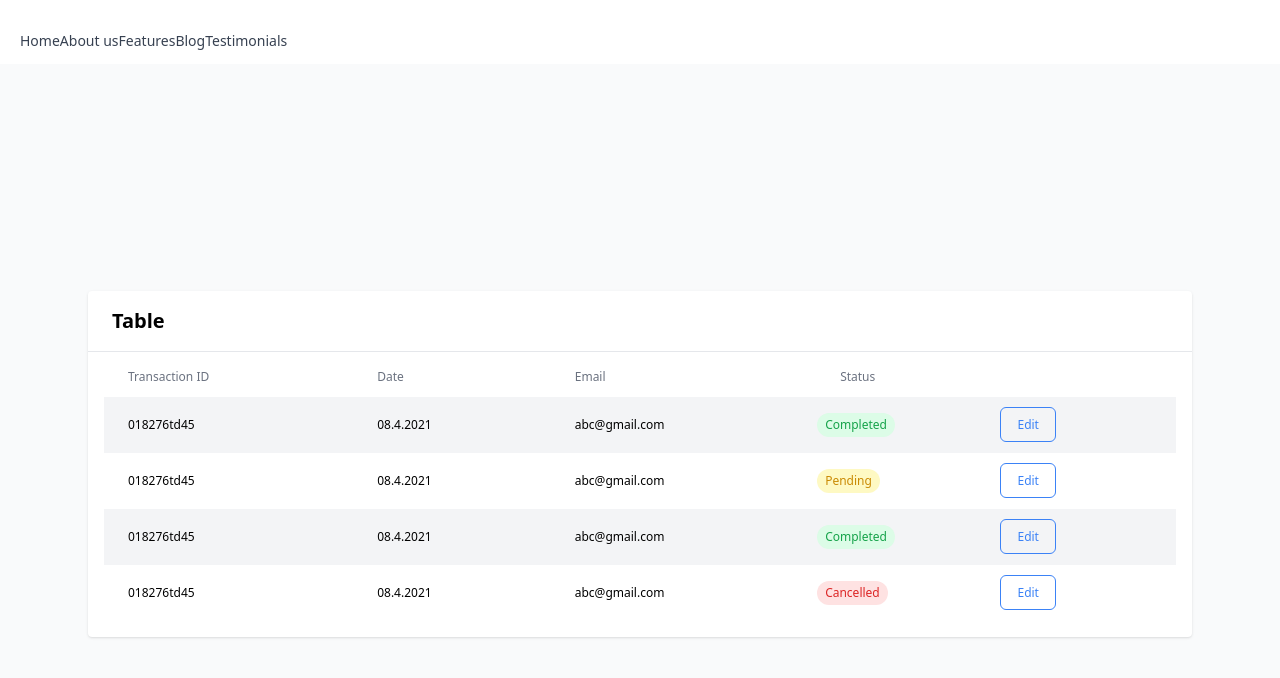
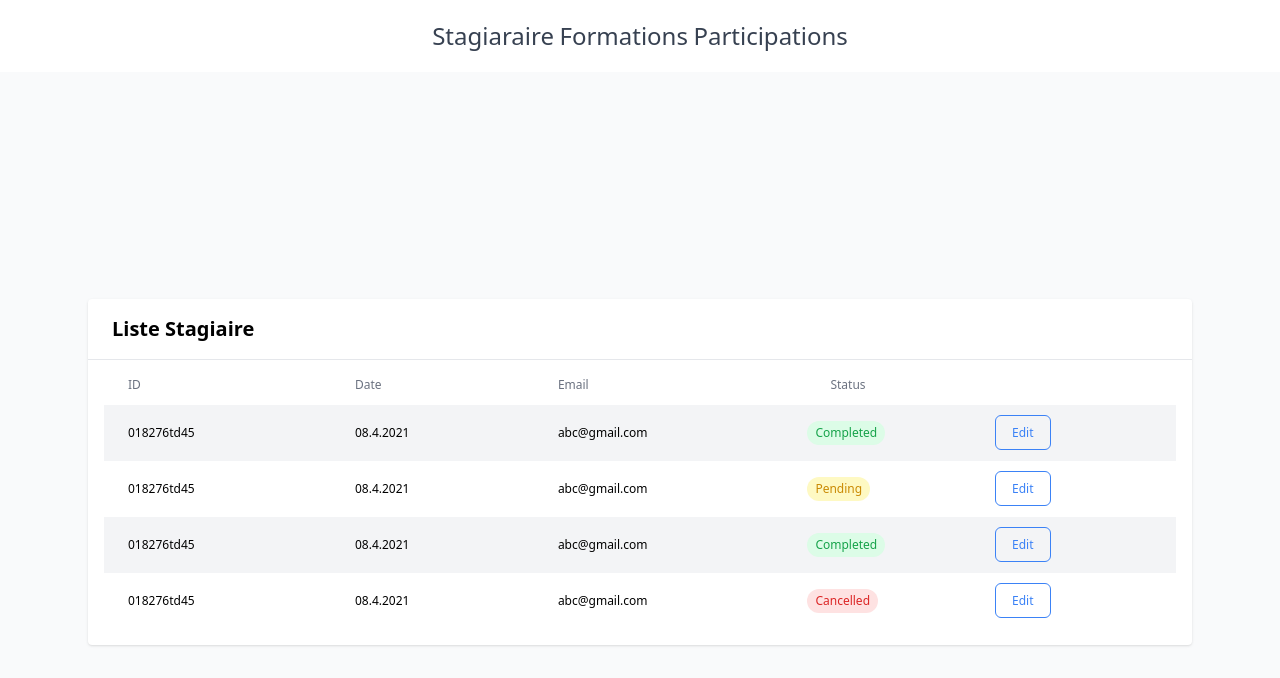
Before and after one commit to rngmahdi/gestion-formations, a React (Vite) app: page / in a window 1280 px wide. Shown: the top 678 px of the page. Built offline with nearby package versions, Linux system fonts and the light colour scheme.

Commit message:
added some routing pages and filled the database

```diff
--- a/db.json
+++ b/db.json
@@ -1,19 +1,174 @@
 {
-  "posts": [
+  "Stagiaires": [
     {
       "id": 1,
-      "title": "json-server",
-      "author": "typicode"
+      "nom": "bounoaman",
+      "prenom": "rachid",
+      "age": 25,
+      "telephone": "0645871265",
+      "formations": [
+        {
+          "title": "communication francaise",
+          "date": "12/06/2024"
+        },
+        {
+          "title": "business writing",
+          "date": "05/08/2024"
+        }
+      ]
+    },
+    {
+      "id": 2,
+      "nom": "dupont",
+      "prenom": "marie",
+      "age": 22,
+      "telephone": "0712345678",
+      "formations": [
+        {
+          "title": "marketing basics",
+          "date": "20/07/2024"
+        },
+        {
+          "title": "customer service excellence",
+          "date": "10/09/2024"
+        }
+      ]
+    },
+    {
+      "id": 3,
+      "nom": "smith",
+      "prenom": "john",
+      "age": 28,
+      "telephone": "0789456123",
+      "formations": [
+        {
+          "title": "project management",
+          "date": "15/05/2024"
+        },
+        {
+          "title": "team collaboration",
+          "date": "02/10/2024"
+        }
+      ]
+    },
+    {
+      "id": 4,
+      "nom": "chen",
+      "prenom": "mei",
+      "age": 23,
+      "telephone": "0666777888",
+      "formations": [
+        {
+          "title": "data analysis",
+          "date": "08/09/2024"
+        },
+        {
+          "title": "programming fundamentals",
+          "date": "14/11/2024"
+        }
+      ]
+    },
+    {
+      "id": 5,
+      "nom": "gonzalez",
+      "prenom": "luisa",
+      "age": 30,
+      "telephone": "0798765432",
+      "formations": [
+        {
+          "title": "leadership skills",
+          "date": "18/03/2024"
+        },
+        {
+          "title": "negotiation strategies",
+          "date": "25/06/2024"
+        }
+      ]
+    },
+    {
+      "id": 6,
+      "nom": "kim",
+      "prenom": "soo",
+      "age": 26,
+      "telephone": "0678901234",
+      "formations": [
+        {
+          "title": "graphic design basics",
+          "date": "22/08/2024"
+        },
+        {
+          "title": "user experience design",
+          "date": "09/12/2024"
+        }
+      ]
+    },
+    {
+      "id": 7,
+      "nom": "miller",
+      "prenom": "emma",
+      "age": 24,
+      "telephone": "0765432109",
+      "formations": [
+        {
+          "title": "financial planning",
+          "date": "30/04/2024"
+        },
+        {
+          "title": "investment strategies",
+          "date": "11/11/2024"
+        }
+      ]
+    },
+    {
+      "id": 8,
+      "nom": "ramirez",
+      "prenom": "juan",
+      "age": 29,
+      "telephone": "0756789012",
+      "formations": [
+        {
+          "title": "english language proficiency",
+          "date": "03/07/2024"
+        },
+        {
+          "title": "business ethics",
+          "date": "01/09/2024"
+        }
+      ]
+    },
+    {
+      "id": 9,
+      "nom": "ali",
+      "prenom": "fatima",
+      "age": 27,
+      "telephone": "0687654321",
+      "formations": [
+        {
+          "title": "human resource management",
+          "date": "07/05/2024"
+        },
+        {
+          "title": "conflict resolution",
+          "date": "16/10/2024"
+        }
+      ]
+    },
+    {
+      "id": 10,
+      "nom": "thompson",
+      "prenom": "jason",
+      "age": 31,
+      "telephone": "0732109876",
+      "formations": [
+        {
+          "title": "public speaking",
+          "date": "28/02/2024"
+        },
+        {
+          "title": "effective networking",
+          "date": "13/11/2024"
+        }
+      ]
     }
-  ],
-  "comments": [
-    {
-      "id": 1,
-      "body": "some comment",
-      "postId": 1
-    }
-  ],
-  "profile": {
-    "name": "typicode"
-  }
+  ]
 }
--- a/src/App.jsx
+++ b/src/App.jsx
@@ -1,7 +1,9 @@
 import { useState } from "react";
-import Stagiaire from "./components/Stagiaire";
+import Stagiaire from "./pages/Stagiaire";
 import { BrowserRouter, Routes, Route } from "react-router-dom";
 import Layout from "./layouts/Layout.jsx";
+import Formation from "./pages/Formation.jsx";
+import Participation from "./pages/Participation.jsx";
 function App() {
   const [count, setCount] = useState(0);
 
@@ -11,9 +13,8 @@ function App() {
         <Routes>
           <Route path="/" element={<Layout />}>
             <Route index element={<Stagiaire />} />
-            {/* <Route path="blogs" element={<Blogs />} />
-            <Route path="contact" element={<Contact />} />
-            <Route path="*" element={<NoPage />} /> */}
+            <Route path="formations" element={<Formation />} />
+            <Route path="participations" element={<Participation />} />
           </Route>
         </Routes>
       </BrowserRouter>
--- a/src/layouts/Layout.jsx
+++ b/src/layouts/Layout.jsx
@@ -3,47 +3,31 @@ import { Outlet, Link } from "react-router-dom";
 const Layout = () => {
   return (
     <>
-      <nav className="flex">
-        <ul className="px-5 text-left mt-7 flex items-center">
-          <li className="pb-3">
-            <a
-              href=""
-              className="text-sm text-gray-700 hover:text-blue-400 dark:text-gray-100"
+      <nav className="flex justify-center ">
+        <ul className="flex content-center w-1/3 justify-evenly py-5 text-2xl">
+          <li className="">
+            <Link
+              to={"/"}
+              className=" text-gray-700 hover:text-blue-400 dark:text-gray-100"
             >
-              Home
-            </a>
+              Stagiaraire
+            </Link>
           </li>
-          <li className="pb-3">
-            <a
-              href=""
-              className="text-sm text-gray-700 hover:text-blue-400 dark:text-gray-400"
+          <li className="">
+            <Link
+              to={"formations"}
+              className=" text-gray-700 hover:text-blue-400 dark:text-gray-400"
             >
-              About us
-            </a>
+              Formations
+            </Link>
           </li>
-          <li className="pb-3">
-            <a
-              href=""
-              className="text-sm text-gray-700 hover:text-blue-400 dark:text-gray-400"
+          <li className="">
+            <Link
+              to={"participations"}
+              className=" text-gray-700 hover:text-blue-400 dark:text-gray-400"
             >
-              Features
-            </a>
-          </li>
-          <li className="pb-3">
-            <a
-              href=""
-              className="text-sm text-gray-700 hover:text-blue-400 dark:text-gray-400"
-            >
-              Blog{" "}
-            </a>
-          </li>
-          <li className="pb-3">
-            <a
-              href=""
-              className="text-sm text-gray-700 hover:text-blue-400 dark:text-gray-400"
-            >
-              Testimonials
-            </a>
+              Participations
+            </Link>
           </li>
         </ul>
       </nav>
--- a/src/output.css
+++ b/src/output.css
@@ -549,10 +549,6 @@ video {
   margin-right: auto;
 }
 
-.ml-3 {
-  margin-left: 0.75rem;
-}
-
 .mt-7 {
   margin-top: 1.75rem;
 }
@@ -569,16 +565,16 @@ video {
   display: table;
 }
 
-.h-10 {
-  height: 2.5rem;
+.w-full {
+  width: 100%;
 }
 
-.w-10 {
-  width: 2.5rem;
+.w-0 {
+  width: 0px;
 }
 
-.w-full {
-  width: 100%;
+.w-1\/3 {
+  width: 33.333333%;
 }
 
 .max-w-6xl {
@@ -593,6 +589,10 @@ video {
   table-layout: auto;
 }
 
+.content-center {
+  align-content: center;
+}
+
 .items-center {
   align-items: center;
 }
@@ -601,27 +601,24 @@ video {
   justify-content: center;
 }
 
-.divide-y > :not([hidden]) ~ :not([hidden]) {
-  --tw-divide-y-reverse: 0;
-  border-top-width: calc(1px * calc(1 - var(--tw-divide-y-reverse)));
-  border-bottom-width: calc(1px * var(--tw-divide-y-reverse));
+.justify-between {
+  justify-content: space-between;
 }
 
-.divide-gray-200 > :not([hidden]) ~ :not([hidden]) {
-  --tw-divide-opacity: 1;
-  border-color: rgb(229 231 235 / var(--tw-divide-opacity));
+.justify-evenly {
+  justify-content: space-evenly;
 }
 
 .overflow-x-auto {
   overflow-x: auto;
 }
 
+.rounded {
+  border-radius: 0.25rem;
+}
+
 .rounded-full {
   border-radius: 9999px;
-}
-
-.rounded {
-  border-radius: 0.25rem;
 }
 
 .rounded-md {
@@ -675,11 +672,6 @@ video {
   padding: 1rem;
 }
 
-.py-4 {
-  padding-top: 1rem;
-  padding-bottom: 1rem;
-}
-
 .px-2 {
   padding-left: 0.5rem;
   padding-right: 0.5rem;
@@ -688,6 +680,11 @@ video {
 .px-4 {
   padding-left: 1rem;
   padding-right: 1rem;
+}
+
+.px-5 {
+  padding-left: 1.25rem;
+  padding-right: 1.25rem;
 }
 
 .px-6 {
@@ -705,14 +702,14 @@ video {
   padding-bottom: 0.5rem;
 }
 
+.py-4 {
+  padding-top: 1rem;
+  padding-bottom: 1rem;
+}
+
 .py-5 {
   padding-top: 1.25rem;
   padding-bottom: 1.25rem;
-}
-
-.px-5 {
-  padding-left: 1.25rem;
-  padding-right: 1.25rem;
 }
 
 .pb-3 {
@@ -750,12 +747,22 @@ video {
   line-height: 1rem;
 }
 
+.text-2xl {
+  font-size: 1.5rem;
+  line-height: 2rem;
+}
+
+.font-bold {
+  font-weight: 700;
+}
+
 .font-medium {
   font-weight: 500;
 }
 
-.font-bold {
-  font-weight: 700;
+.text-blue-500 {
+  --tw-text-opacity: 1;
+  color: rgb(59 130 246 / var(--tw-text-opacity));
 }
 
 .text-gray-500 {
@@ -763,14 +770,9 @@ video {
   color: rgb(107 114 128 / var(--tw-text-opacity));
 }
 
-.text-gray-900 {
+.text-gray-700 {
   --tw-text-opacity: 1;
-  color: rgb(17 24 39 / var(--tw-text-opacity));
-}
-
-.text-blue-500 {
-  --tw-text-opacity: 1;
-  color: rgb(59 130 246 / var(--tw-text-opacity));
+  color: rgb(55 65 81 / var(--tw-text-opacity));
 }
 
 .text-green-600 {
@@ -788,11 +790,6 @@ video {
   color: rgb(202 138 4 / var(--tw-text-opacity));
 }
 
-.text-gray-700 {
-  --tw-text-opacity: 1;
-  color: rgb(55 65 81 / var(--tw-text-opacity));
-}
-
 .shadow {
   --tw-shadow: 0 1px 3px 0 rgb(0 0 0 / 0.1), 0 1px 2px -1px rgb(0 0 0 / 0.1);
   --tw-shadow-colored: 0 1px 3px 0 var(--tw-shadow-color), 0 1px 2px -1px var(--tw-shadow-color);
@@ -804,14 +801,14 @@ video {
   background-color: rgb(59 130 246 / var(--tw-bg-opacity));
 }
 
+.hover\:text-blue-400:hover {
+  --tw-text-opacity: 1;
+  color: rgb(96 165 250 / var(--tw-text-opacity));
+}
+
 .hover\:text-gray-100:hover {
   --tw-text-opacity: 1;
   color: rgb(243 244 246 / var(--tw-text-opacity));
-}
-
-.hover\:text-blue-400:hover {
-  --tw-text-opacity: 1;
-  color: rgb(96 165 250 / var(--tw-text-opacity));
 }
 
 @media (min-width: 768px) {
@@ -877,6 +874,11 @@ video {
     color: rgb(147 197 253 / var(--tw-text-opacity));
   }
 
+  .dark\:text-gray-100 {
+    --tw-text-opacity: 1;
+    color: rgb(243 244 246 / var(--tw-text-opacity));
+  }
+
   .dark\:text-gray-400 {
     --tw-text-opacity: 1;
     color: rgb(156 163 175 / var(--tw-text-opacity));
@@ -897,11 +899,6 @@ video {
     color: rgb(161 98 7 / var(--tw-text-opacity));
   }
 
-  .dark\:text-gray-100 {
-    --tw-text-opacity: 1;
-    color: rgb(243 244 246 / var(--tw-text-opacity));
-  }
-
   .dark\:hover\:bg-blue-300:hover {
     --tw-bg-opacity: 1;
     background-color: rgb(147 197 253 / var(--tw-bg-opacity));
--- /dev/null
+++ b/src/pages/Formation.jsx
@@ -0,0 +1,7 @@
+import React from 'react'
+
+export default function Formation() {
+  return (
+    <div>Formation</div>
+  )
+}
--- /dev/null
+++ b/src/pages/Participation.jsx
@@ -0,0 +1,7 @@
+import React from 'react'
+
+export default function Participation() {
+  return (
+    <div>Participation</div>
+  )
+}
--- a/src/components/Stagiaire.jsx
+++ b/src/pages/Stagiaire.jsx
@@ -7,13 +7,13 @@ export default function Stagiaire() {
         <div className="justify-center flex-1 max-w-6xl px-4 py-4 mx-auto lg:py-8 md:px-6">
           <div className="pt-4 bg-white rounded shadow dark:bg-gray-900">
             <div className="flex px-6 pb-4 border-b dark:border-gray-700">
-              <h2 className="text-xl font-bold dark:text-gray-400">Table</h2>
+              <h2 className="text-xl font-bold dark:text-gray-400">Liste Stagiaire</h2>
             </div>
             <div className="p-4 overflow-x-auto">
               <table className="w-full table-auto">
                 <thead>
                   <tr className="text-xs text-left text-gray-500 dark:text-gray-400">
-                    <th className="px-6 pb-3 font-medium">Transaction ID</th>
+                    <th className="px-6 pb-3 font-medium">ID</th>
                     <th className="px-6 pb-3 font-medium ">Date </th>
                     <th className="px-6 pb-3 font-medium">Email </th>
                     <th className="px-6 pb-3 font-medium">Status </th>
```
Also changed, not shown: src/pages/FormationGestion.jsx (deleted), src/pages/ParticipationGestion.jsx (deleted).
